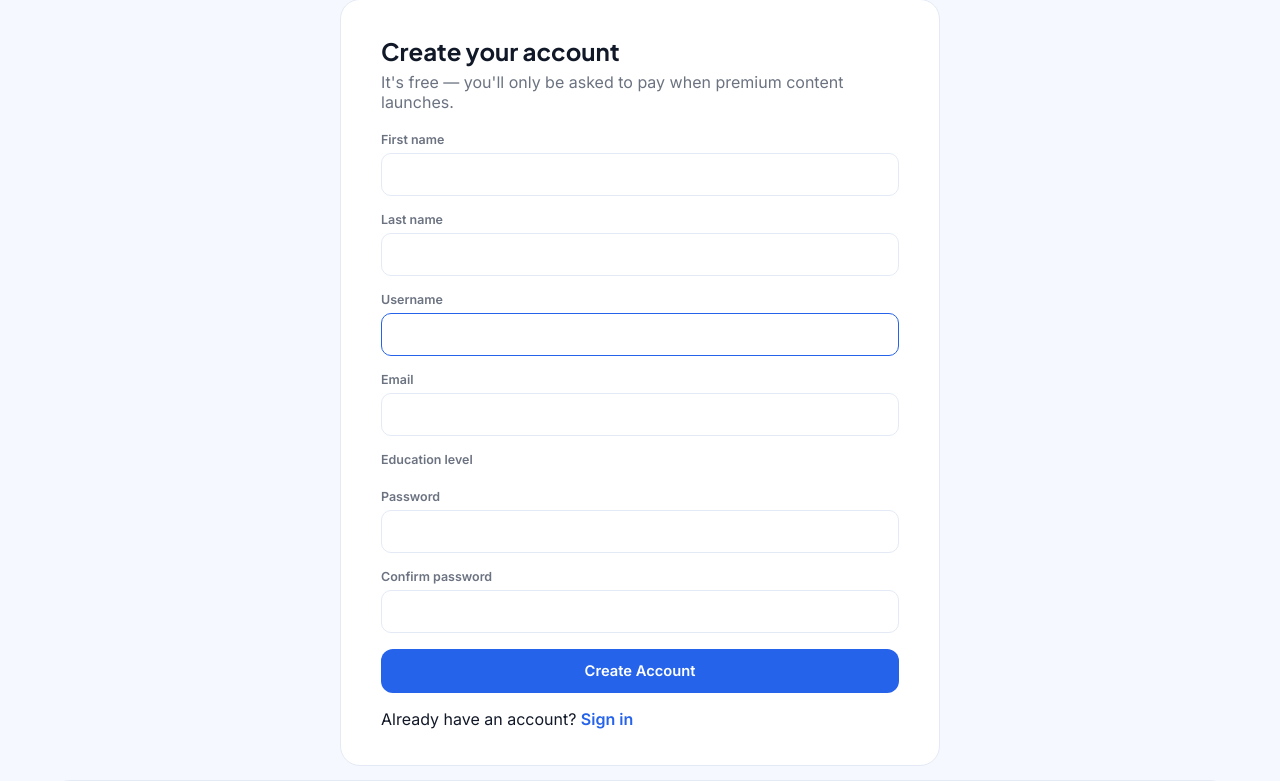
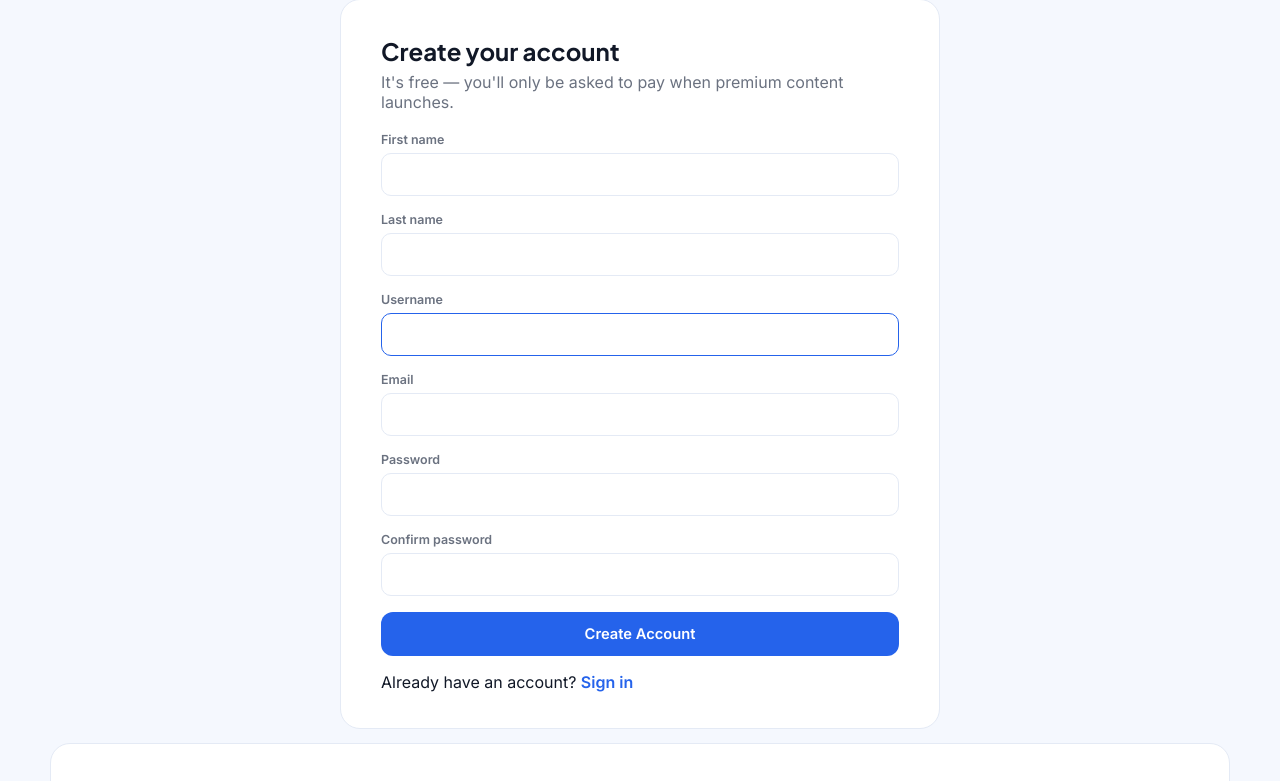
Before and after one commit to kaobonang-boop/diamond-learning, a Django app: page /accounts/register/ in a window 1280 px wide. Shown: the part 234-1015 px from the top of the page. Run offline with Django 5.2, Linux system fonts and the light colour scheme.

Commit message:
register.html

```diff
--- a/templates/accounts/register.html
+++ b/templates/accounts/register.html
@@ -16,8 +16,6 @@
     {% if form.username.errors %}<div class="form-errors">{{ form.username.errors }}</div>{% endif %}
     <label class="field-label">Email</label>
     {{ form.email }}
-    <label class="field-label">Education level</label>
-    <div class="radio-row">{{ form.education_level }}</div>
     <label class="field-label">Password</label>
     {{ form.password1 }}
     {% if form.password1.errors %}<div class="form-errors">{{ form.password1.errors }}</div>{% endif %}
```
